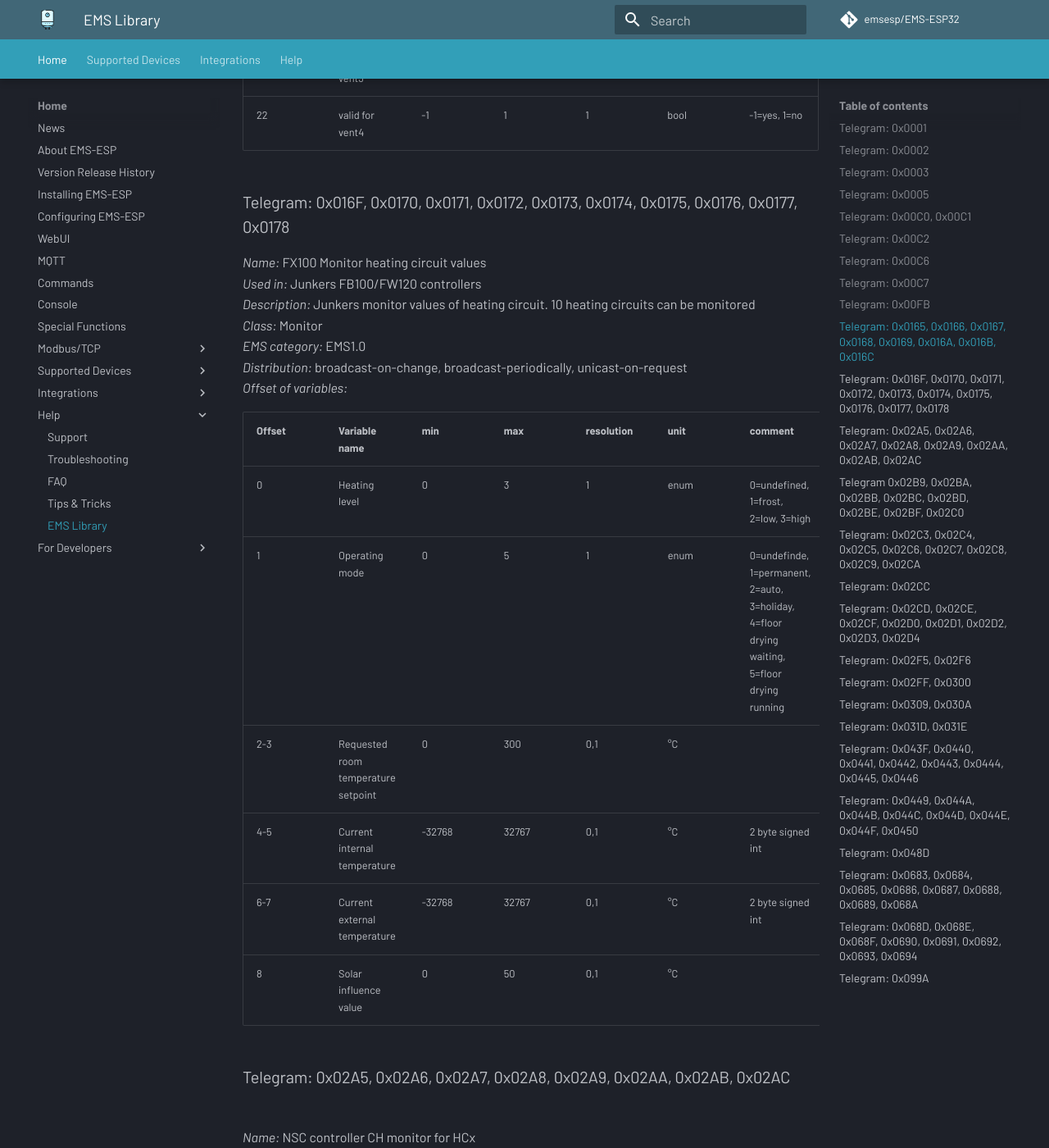
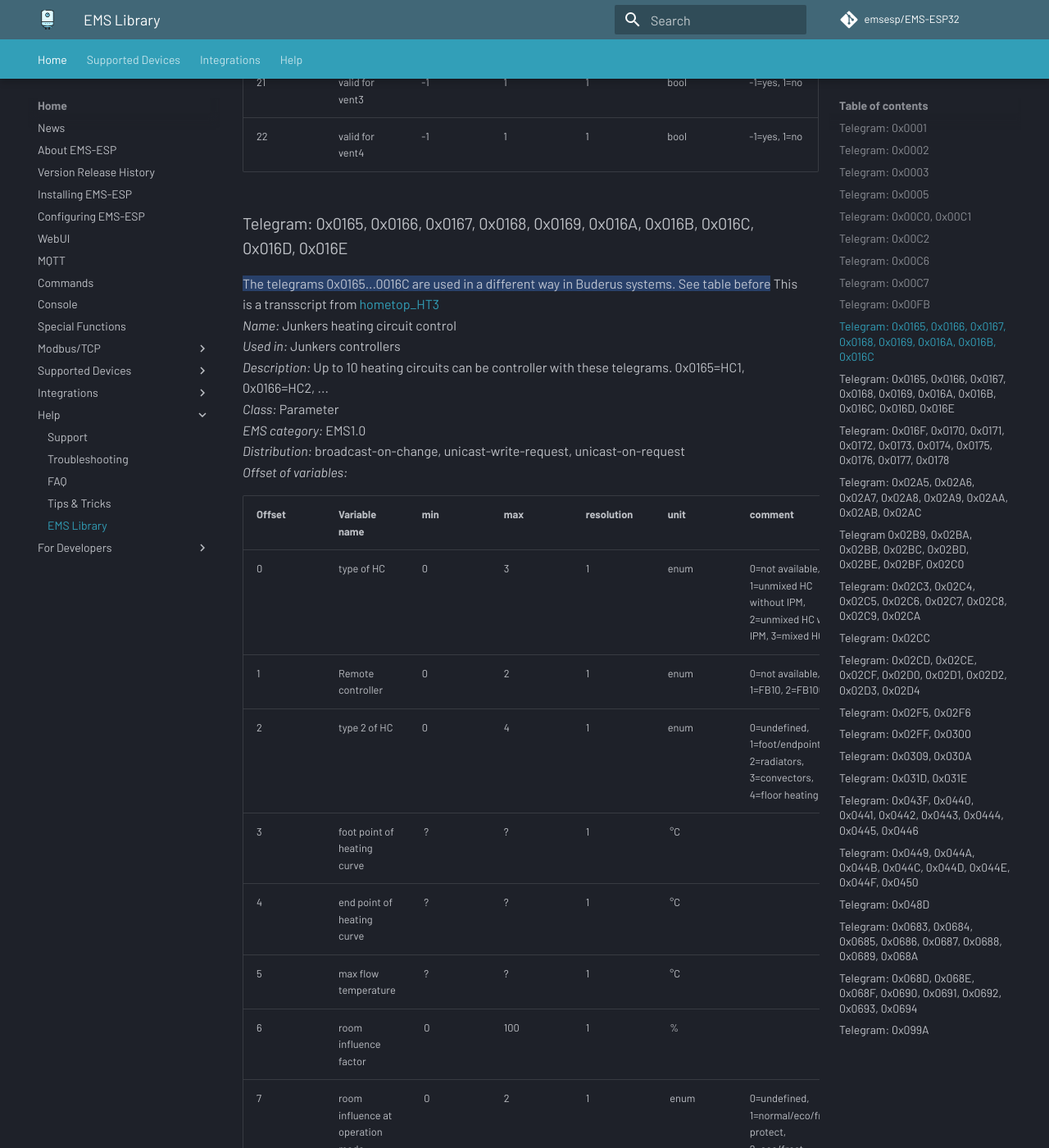
Before and after one commit to emsesp/docs, an MkDocs documentation site: the page built from docs/ems-library.md, in a window 1280 px wide and 1400 px high, scrolled down 20904 px. Shown: the whole window at 82% size. Built offline with MkDocs 1.6.1 and Material for MkDocs 9.7.7, drawn with Linux system fonts in a browser that asks for light colours; comment, search, counter and statistics services are not loaded; some of the changed text lies outside the part shown.

Commit message:
added Junkers telegrams 0x0165..0x016E

```diff
--- a/docs/ems-library.md
+++ b/docs/ems-library.md
@@ -266,6 +266,7 @@ Please contribute, content is in [Markdown](https://www.markdownguide.org/cheat-
 
 ### Telegram: 0x0165, 0x0166, 0x0167, 0x0168, 0x0169, 0x016A, 0x016B, 0x016C
 
+==The telegrams 0x0165...0016E are used in a different way in Junkers systems. See next table==
 *Name:* HMI800 holiday mode parameters
 *Used in:* Buderus/Bosch RC300, HMC310, and similar
 *Description:* Up to 8 holiday periods can be defined with the above telegrams
@@ -299,6 +300,42 @@ Please contribute, content is in [Markdown](https://www.markdownguide.org/cheat-
 | 20 | valid for vent2 | -1 | 1 | 1 | bool | -1=yes, 1=no |
 | 21 | valid for vent3 | -1 | 1 | 1 | bool | -1=yes, 1=no |
 | 22 | valid for vent4 | -1 | 1 | 1 | bool | -1=yes, 1=no |
+
+### Telegram: 0x0165, 0x0166, 0x0167, 0x0168, 0x0169, 0x016A, 0x016B, 0x016C, 0x016D, 0x016E
+
+==The telegrams 0x0165...0016C are used in a different way in Buderus systems. See table before==
+This is a transscript from [hometop_HT3](https://github.com/norberts1/hometop_HT3/blob/master/HT3/sw/etc/html/HT3-Bus_Telegramme.html#26)
+*Name:* Junkers heating circuit control
+*Used in:* Junkers controllers
+*Description:* Up to 10 heating circuits can be controller with these telegrams. 0x0165=HC1, 0x0166=HC2, ...
+*Class:* Parameter
+*EMS category:* EMS1.0
+*Distribution:* broadcast-on-change, unicast-write-request, unicast-on-request
+*Offset of variables:*
+
+| Offset | Variable name | min | max | resolution | unit | comment |
+| --- | --- | --- | --- | --- | --- | ---|
+| 0 | type of HC | 0 | 3 | 1 | enum | 0=not available, 1=unmixed HC without IPM, 2=unmixed HC with IPM, 3=mixed HC |
+| 1 | Remote controller | 0 | 2 | 1 | enum | 0=not available, 1=FB10, 2=FB100 |
+| 2 | type 2 of HC | 0 | 4 | 1 | enum | 0=undefined, 1=foot/endpoint, 2=radiators, 3=convectors, 4=floor heating |
+| 3 | foot point of heating curve | ? | ? | 1 | °C | |
+| 4 | end point of heating curve | ? | ? | 1 | °C | |
+| 5 | max flow temperature | ? | ? | 1 | °C | |
+| 6 | room influence factor | 0 | 100 | 1 | % | |
+| 7 | room influence at operation mode | 0 | 2 | 1 | enum | 0=undefined, 1=normal/eco/frost protect, 2=eco/frost protect|
+| 8 | room temperature correction | ? | ? | 1 | °C | |
+| 9 |room temperature sensor | 0 | 3 | 1 | enum | 0=undefined, 1=ext. sensor, 2=int. sensor, 3=temperature during eco |
+| 10 | frost protect | -1 | 1 | 1 | bool | -1=ON, 1=OFF |
+| 11 | stop heating at outside temp | ? | ? | 0.5 | °C |
+| 12 | frost protection temp | ? | ? | 0.5 | °C |
+| 13 | active heatig program | 0 | 6 | 1 | enum | 0=undefined, 1-6=heating program (1=A, 2=B, ...) |
+| 14 | operation mode HC | 0 | 4 | 1 | enum | 0=undefined, 1=frost protect, 2=eco, 3=normal, 4=auto |
+| 15 | flow temp at frost protect mode | ? | ? | 0.5 | °C ||
+| 16 | flow temp at eco mode | ? | ? | 0.5 | °C ||
+| 17 | flow temp at normal mode | ? | ? | 0.5 | °C ||
+| 18 | heat up speed | 0 | 3 | 1 | enum | 0=undefined, 1=slow, 2=normal, 3=fast |
+| 19 | holiday program | 0 | 4 | 1 | enum | 0=undefinde, 1=op mode frost protect, 2=op mode eco, 3= op mode nomral. 4=op mode auto |
+| 20 | solar influence | ? | ? | 1 | °C | |
 
 ### Telegram: 0x016F, 0x0170, 0x0171, 0x0172, 0x0173, 0x0174, 0x0175, 0x0176, 0x0177, 0x0178
 
```
